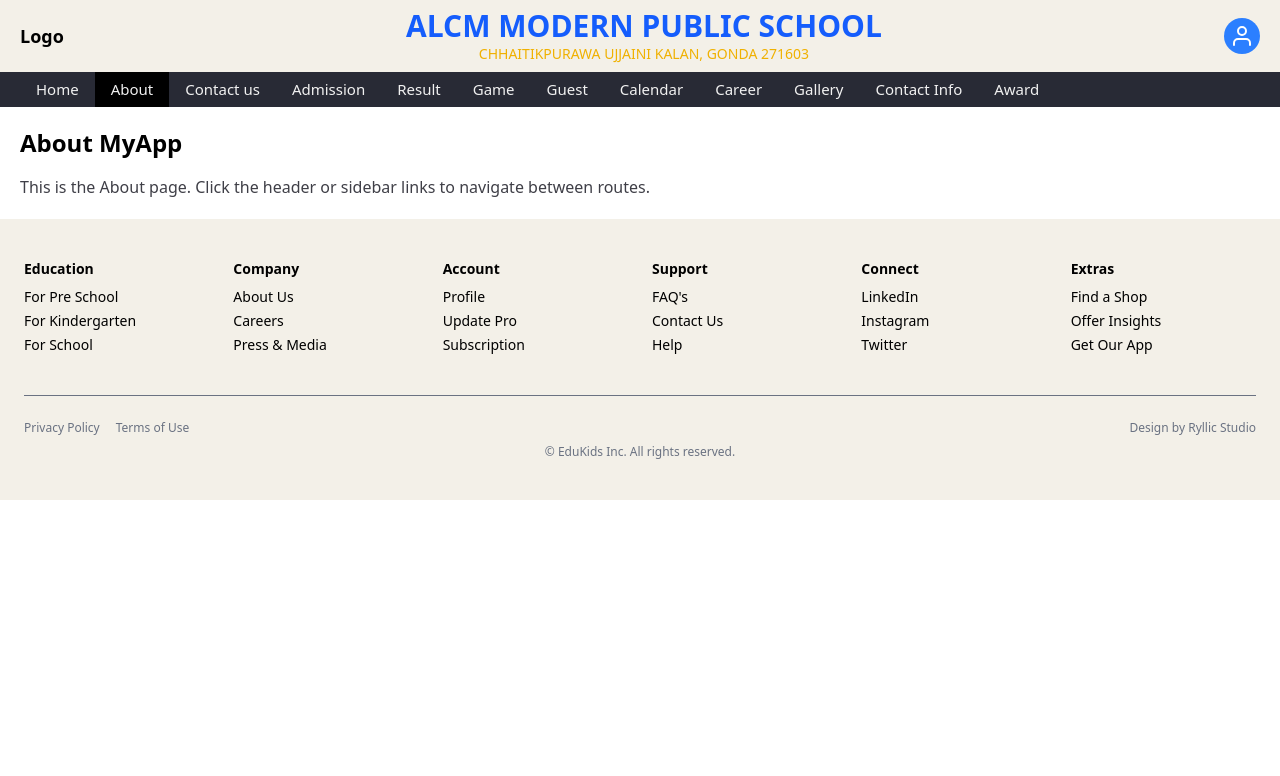
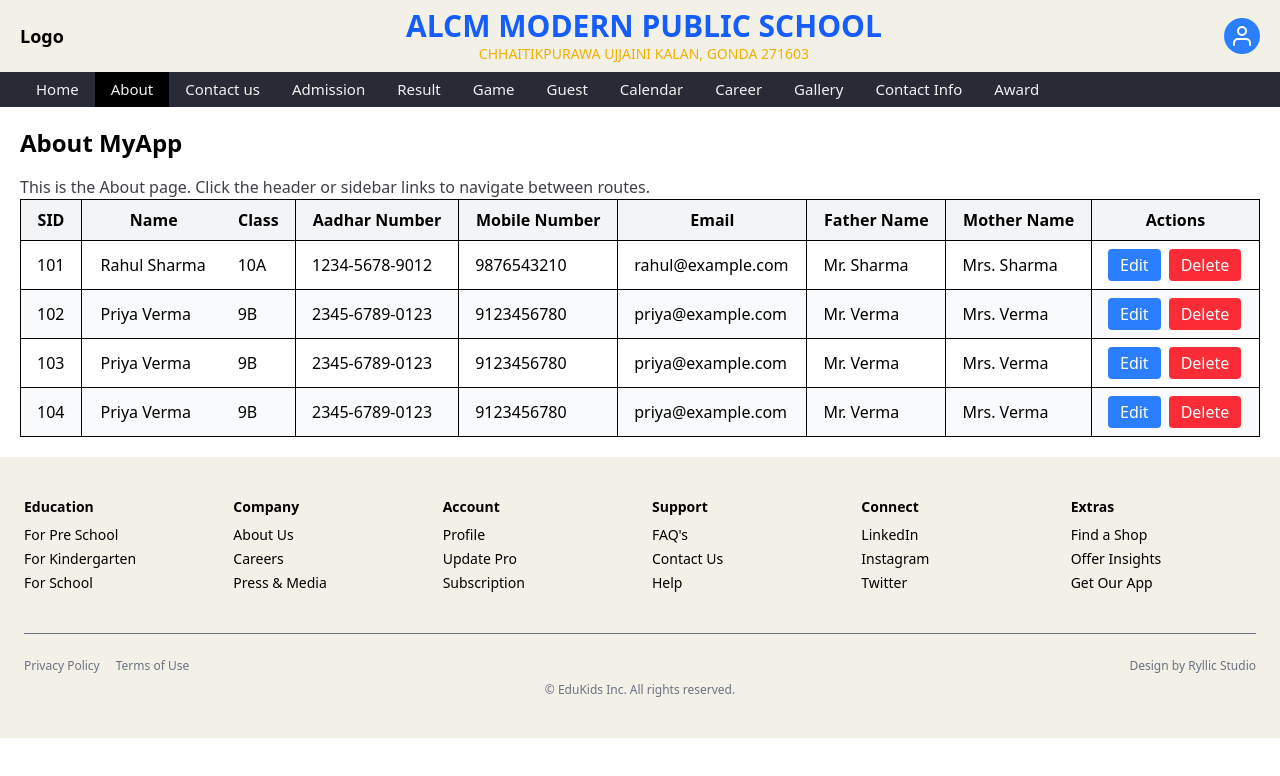
Before and after one commit to Nanbaboo-Verma/alcm, a Next.js app: page /about in a window 1280 px wide. Shown: the top 776 px of the page. Built offline with nearby package versions, Linux system fonts and the light colour scheme.

Commit message:
added student table info

```diff
--- a/app/about/page.tsx
+++ b/app/about/page.tsx
@@ -2,6 +2,61 @@ export const metadata = {
   title: "About - MyApp",
   description: "About page",
 };
+
+
+interface Student {
+  sid: string;
+  name: string;
+  className: string;
+  aadhar: string;
+  mobile: string;
+  email: string;
+  fatherName: string;
+  motherName: string;
+}
+
+const students: Student[] = [
+  {
+    sid: "101",
+    name: "Rahul Sharma",
+    className: "10A",
+    aadhar: "1234-5678-9012",
+    mobile: "9876543210",
+    email: "rahul@example.com",
+    fatherName: "Mr. Sharma",
+    motherName: "Mrs. Sharma",
+  },
+  {
+    sid: "102",
+    name: "Priya Verma",
+    className: "9B",
+    aadhar: "2345-6789-0123",
+    mobile: "9123456780",
+    email: "priya@example.com",
+    fatherName: "Mr. Verma",
+    motherName: "Mrs. Verma",
+  },
+    {
+    sid: "103",
+    name: "Priya Verma",
+    className: "9B",
+    aadhar: "2345-6789-0123",
+    mobile: "9123456780",
+    email: "priya@example.com",
+    fatherName: "Mr. Verma",
+    motherName: "Mrs. Verma",
+  },
+    {
+    sid: "104",
+    name: "Priya Verma",
+    className: "9B",
+    aadhar: "2345-6789-0123",
+    mobile: "9123456780",
+    email: "priya@example.com",
+    fatherName: "Mr. Verma",
+    motherName: "Mrs. Verma",
+  },
+];
 
 export default function About() {
   return (
@@ -13,6 +68,73 @@ export default function About() {
           between routes.
         </p>
       </div>
+
+
+
+      <div className="overflow-x-auto relative">
+      <table className="min-w-full border border-gray-300 shadow-md rounded-lg">
+        <thead className="bg-gray-100">
+          <tr>
+            <th className="px-4 py-2 border whitespace-nowrap sticky left-0 bg-gray-100">SID</th>
+            <th className="px-4 py-2 border whitespace-nowrap sticky left-16 bg-gray-100">Name</th>
+            <th className="px-4 py-2 border whitespace-nowrap">Class</th>
+            <th className="px-4 py-2 border whitespace-nowrap">Aadhar Number</th>
+            <th className="px-4 py-2 border whitespace-nowrap">Mobile Number</th>
+            <th className="px-4 py-2 border whitespace-nowrap">Email</th>
+            <th className="px-4 py-2 border whitespace-nowrap">Father Name</th>
+            <th className="px-4 py-2 border whitespace-nowrap">Mother Name</th>
+            <th className="px-4 py-2 border whitespace-nowrap sticky right-0 bg-gray-100">
+              Actions
+            </th>
+          </tr>
+        </thead>
+        <tbody>
+          {students.map((student, index) => (
+            <tr
+              key={student.sid}
+              className={`${
+                index % 2 === 0 ? "bg-white" : "bg-gray-50"
+              } hover:bg-gray-100`}
+            >
+              <td className="px-4 py-2 border sticky left-0 bg-inherit whitespace-nowrap">
+                {student.sid}
+              </td>
+              <td className="px-4 py-2 border sticky left-16 bg-inherit whitespace-nowrap">
+                {student.name}
+              </td>
+              <td className="px-4 py-2 border whitespace-nowrap">
+                {student.className}
+              </td>
+              <td className="px-4 py-2 border whitespace-nowrap">
+                {student.aadhar}
+              </td>
+              <td className="px-4 py-2 border whitespace-nowrap">
+                {student.mobile}
+              </td>
+              <td className="px-4 py-2 border whitespace-nowrap">
+                {student.email}
+              </td>
+              <td className="px-4 py-2 border whitespace-nowrap">
+                {student.fatherName}
+              </td>
+              <td className="px-4 py-2 border whitespace-nowrap">
+                {student.motherName}
+              </td>
+              <td className="px-4 py-2 border sticky right-0 bg-inherit whitespace-nowrap">
+                <div className="flex gap-2">
+                  <button className="bg-blue-500 text-white px-3 py-1 rounded hover:bg-blue-600">
+                    Edit
+                  </button>
+                  <button className="bg-red-500 text-white px-3 py-1 rounded hover:bg-red-600">
+                    Delete
+                  </button>
+                </div>
+              </td>
+            </tr>
+          ))}
+        </tbody>
+      </table>
+    </div>
     </div>
   );
 }
```
